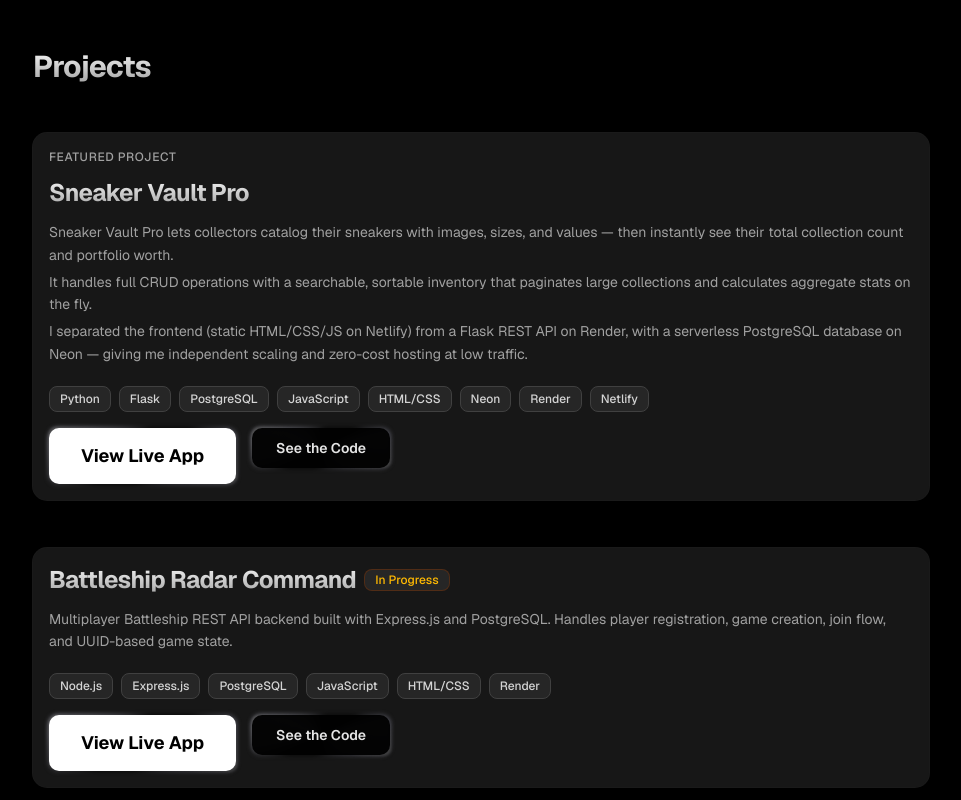
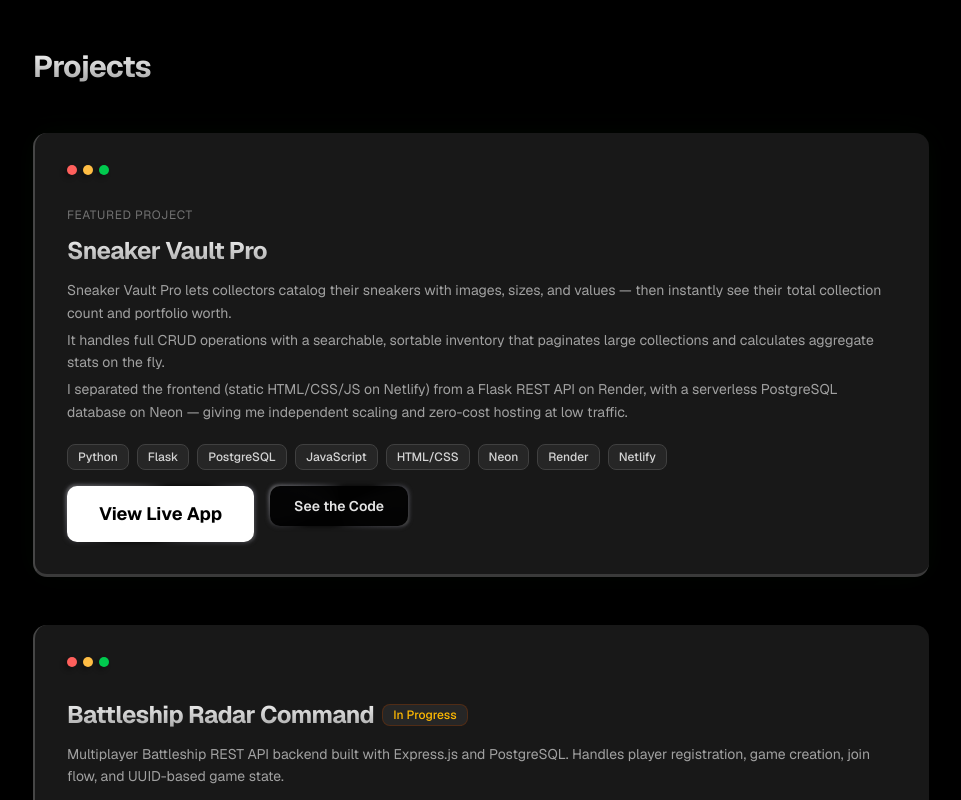
Before and after one commit to sincoff/Portfolio, a Next.js app: page / in a window 1280 px wide. Shown: the part 560-1360 px from the top of the page, without its empty margins (159-1120 px from the left). Built offline with nearby package versions, Linux system fonts and the light colour scheme.

Commit message:
cards ui

```diff
--- a/src/components/ProjectCard.tsx
+++ b/src/components/ProjectCard.tsx
@@ -14,19 +14,46 @@ function TechBadge({ children }: TechBadgeProps) {
   );
 }
 
+function TrafficLightDots() {
+  return (
+    <div className="flex flex-row gap-1.5 mb-4">
+      <span
+        className="size-2.5 rounded-full bg-[#ff605c] flex-shrink-0"
+        style={{ boxShadow: "-3px 3px 5px rgba(0, 0, 0, 0.3)" }}
+      />
+      <span
+        className="size-2.5 rounded-full bg-[#ffbd44] flex-shrink-0"
+        style={{ boxShadow: "-3px 3px 5px rgba(0, 0, 0, 0.3)" }}
+      />
+      <span
+        className="size-2.5 rounded-full bg-[#00ca4e] flex-shrink-0"
+        style={{ boxShadow: "-3px 3px 5px rgba(0, 0, 0, 0.3)" }}
+      />
+    </div>
+  );
+}
+
 interface ProjectCardProps {
   children: React.ReactNode;
   className?: string;
+  featured?: boolean;
 }
 
-function ProjectCard({ children, className }: ProjectCardProps) {
+function ProjectCard({ children, className, featured = false }: ProjectCardProps) {
   return (
     <Card
       className={cn(
-        "bg-neutral-900 border-neutral-700 overflow-hidden transition-all duration-300 hover:border-neutral-500 hover:scale-[1.01] hover:shadow-lg",
+        "overflow-hidden transition-all duration-[0.4s] ease-[ease] p-8 rounded-xl ring-0",
+        "bg-[rgba(198,198,198,0.12)] backdrop-blur-[10px]",
+        "border-0 border-b-[3px] border-b-white/[0.15] border-l-2 border-l-white/[0.2] [border-left-style:outset]",
+        featured
+          ? "shadow-[-20px_30px_40px_rgba(0,0,0,0.4),0_0_30px_rgba(0,202,78,0.05)] hover:shadow-[-25px_40px_50px_rgba(0,0,0,0.5),0_0_30px_rgba(0,202,78,0.05)]"
+          : "shadow-[-20px_30px_40px_rgba(0,0,0,0.4)] hover:shadow-[-25px_40px_50px_rgba(0,0,0,0.5)]",
+        "hover:translate-y-[-8px] hover:border-b-white/[0.3]",
         className
       )}
     >
+      <TrafficLightDots />
       {children}
     </Card>
   );
@@ -48,9 +75,9 @@ export function SoloProjectCard({
   codeUrl,
 }: SoloProjectCardProps) {
   return (
-    <ProjectCard>
-      <CardHeader>
-        <span className="inline-block text-xs font-medium text-neutral-400 uppercase tracking-wider mb-2">
+    <ProjectCard featured>
+      <CardHeader className="px-0 pt-0">
+        <span className="inline-block text-xs text-neutral-500 uppercase tracking-wider mb-2">
           Featured Project
         </span>
         <h3 className="text-2xl font-bold tracking-tight bg-clip-text text-transparent bg-gradient-to-b from-neutral-50 to-neutral-400">
@@ -65,7 +92,7 @@ export function SoloProjectCard({
           ))}
         </div>
       </CardHeader>
-      <CardContent className="flex flex-wrap gap-4 pt-0">
+      <CardContent className="flex flex-wrap gap-4 pt-0 px-0">
         <a href={liveUrl} target="_blank" rel="noopener noreferrer" className="inline-block">
           <GlowingBorder variant="primary">View Live App</GlowingBorder>
         </a>
@@ -100,7 +127,7 @@ function PhaseSection({ phase, liveLink, contribution }: PhaseSectionProps) {
 export function TeamProjectCard() {
   return (
     <ProjectCard>
-      <CardHeader>
+      <CardHeader className="px-0 pt-0">
         <div className="flex flex-wrap items-center gap-2">
           <h3 className="text-2xl font-bold tracking-tight bg-clip-text text-transparent bg-gradient-to-b from-neutral-50 to-neutral-400">
             Battleship Radar Command
@@ -119,7 +146,7 @@ export function TeamProjectCard() {
           ))}
         </div>
       </CardHeader>
-      <CardContent className="flex flex-wrap gap-4 pt-0">
+      <CardContent className="flex flex-wrap gap-4 pt-0 px-0">
         <a
           href="https://finalproject3750.onrender.com"
           target="_blank"
```
